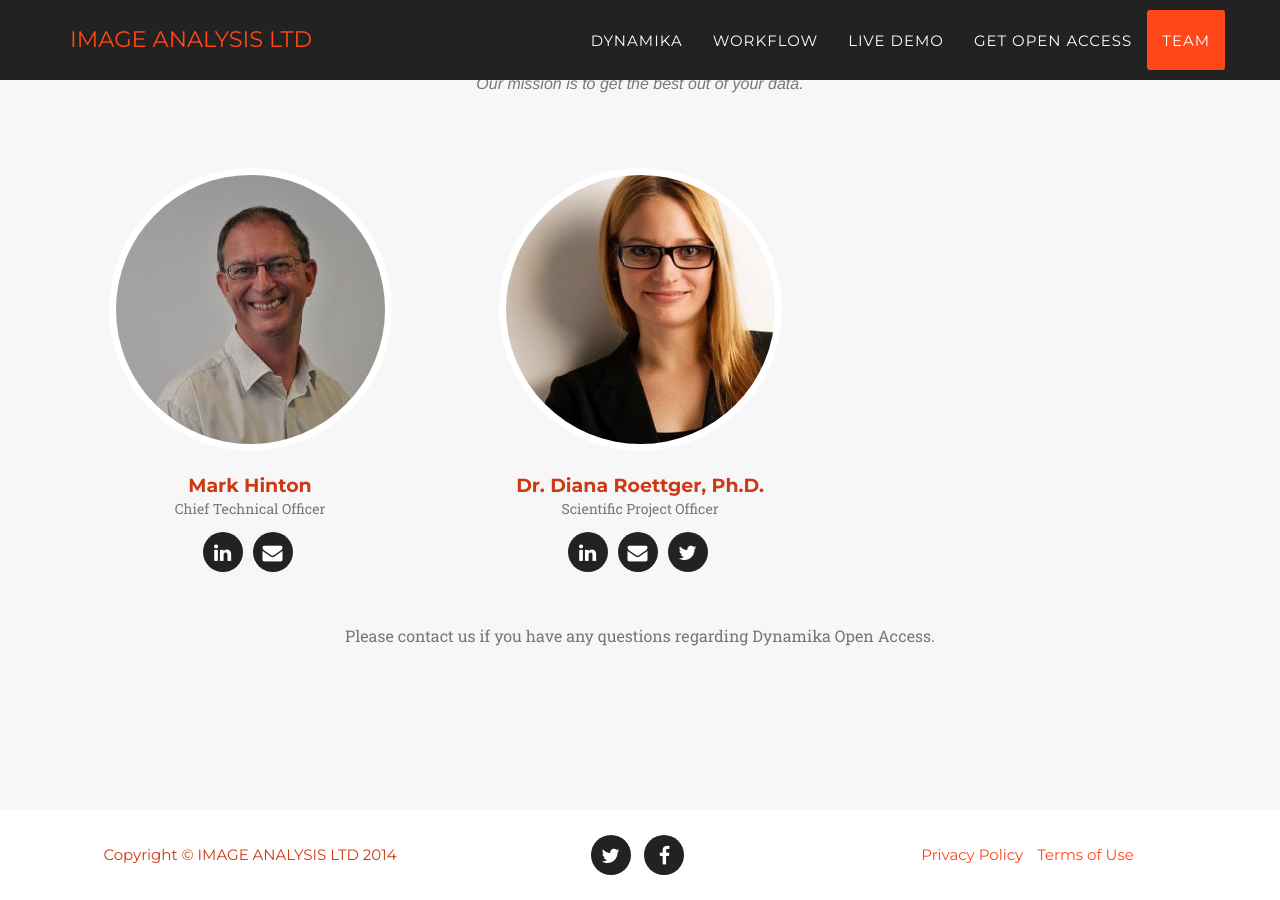
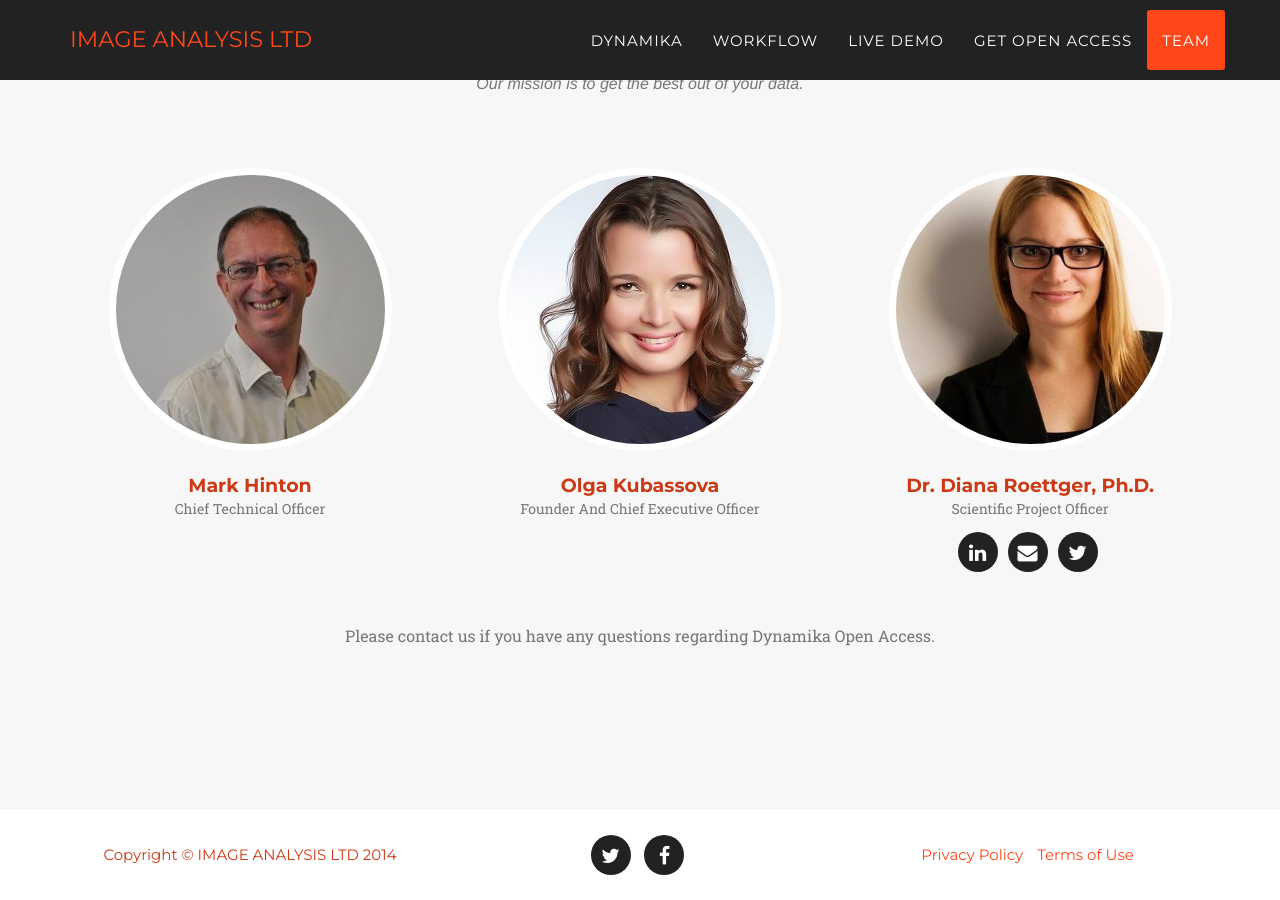
Before and after one commit to imageanalysis/openaccess, a Jekyll site: the page built from index.html, in a window 1280 px wide and 900 px high, scrolled down 6100 px. Built offline with Jekyll 4.4.1, drawn with Linux system fonts in a browser that asks for light colours; some web fonts are replaced.

Commit message:
Update _config.yml

```diff
--- a/_config.yml
+++ b/_config.yml
@@ -17,11 +17,10 @@ people:
 - name: Mark Hinton
   pic: 1
   position: Chief Technical Officer
-  social:
-    - title: linkedin
-      url: uk.linkedin.com/in/markhinton
-    - title: envelope
-      url: mailto:mark.hinton@imageanalysis.org.uk
+
+- name: Olga Kubassova
+  pic: 2
+  position: Founder And Chief Executive Officer
 
 - name: Dr. Diana Roettger, Ph.D.
   pic: 3
```
